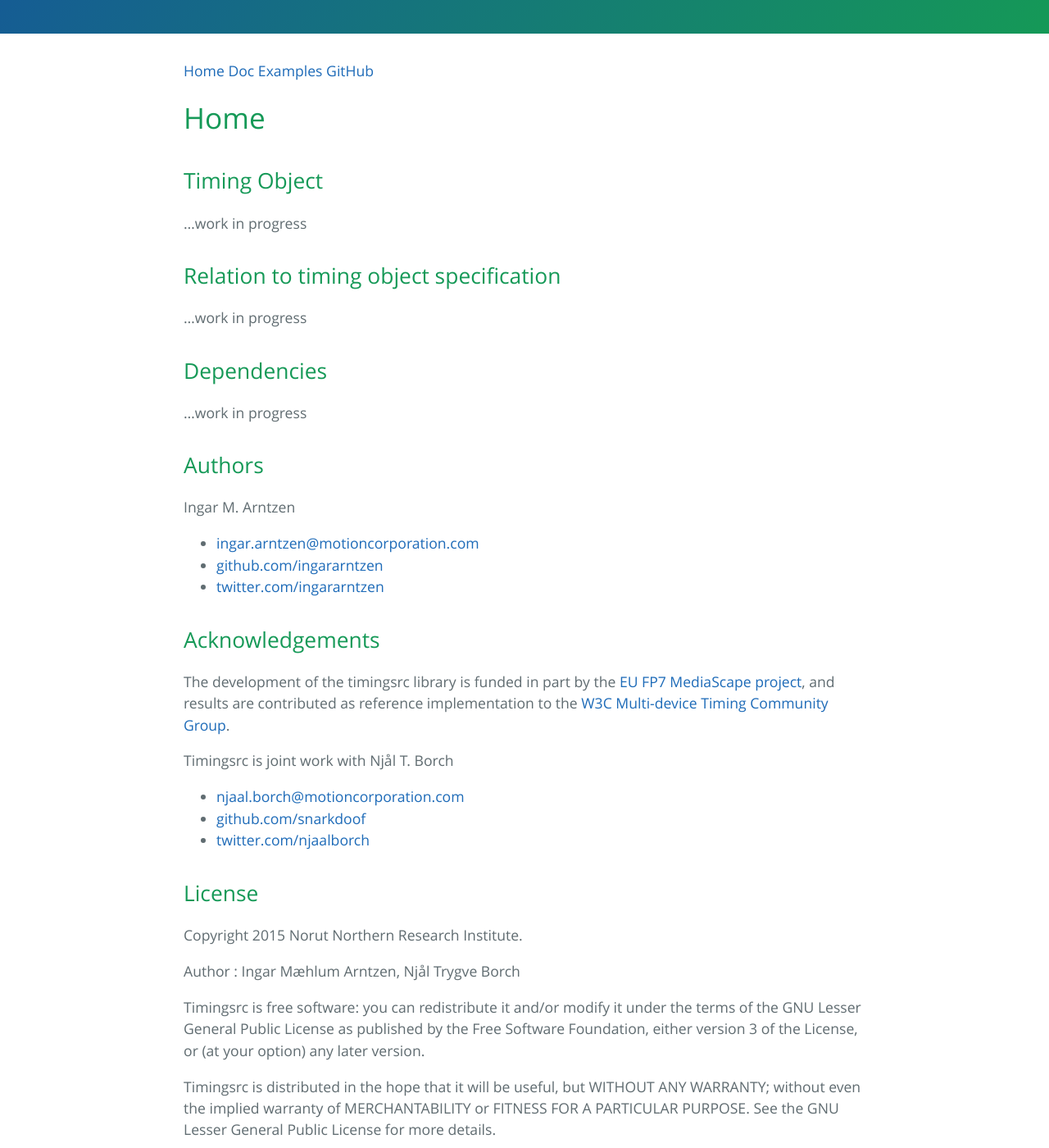
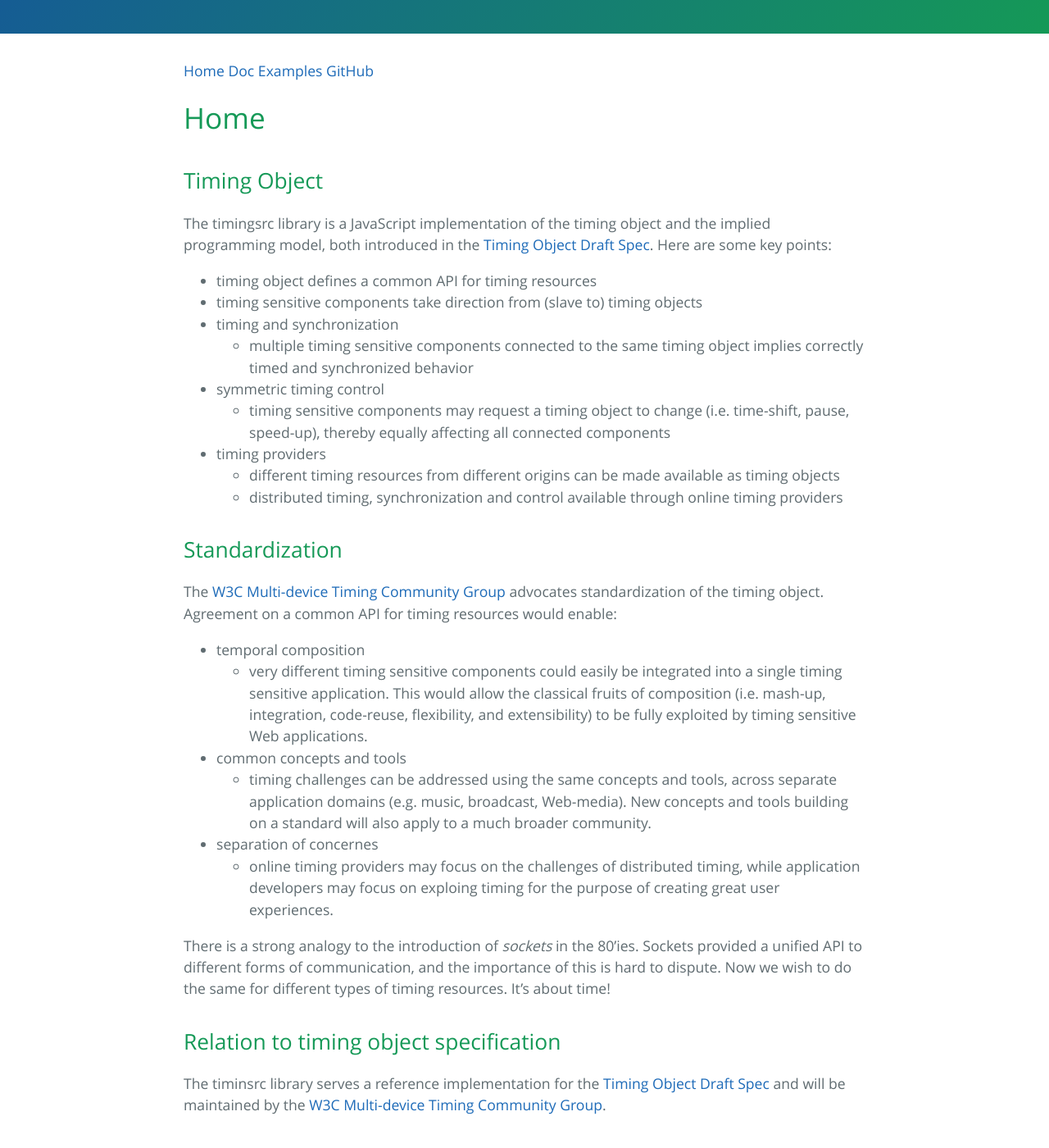
Before and after one commit to webtiming/timingsrc, a Jekyll site: the page built from index.md, in a window 1280 px wide and 1400 px high, scrolled down 202 px. Shown: the whole window at 82% size. Built offline with Jekyll 4.4.1, drawn with Linux system fonts in a browser that asks for light colours; Markdown is read by kramdown in place of the engine named in the settings; some of the changed text lies outside the part shown.

Commit message:
completed main page

```diff
--- a/_includes/nav.html
+++ b/_includes/nav.html
@@ -6,8 +6,8 @@
       {% endfor %}
       -->
     	<a href="{{site.baseurl}}/index.html">Home</a>
-      <a href="{{site.baseurl}}/docs.html">Doc</a>
-      <a href="{{site.baseurl}}/examples.html">Examples</a>
+      <a href="{{site.baseurl}}/doc/index.html">Doc</a>
+      <a href="{{site.baseurl}}/doc/examples.html">Examples</a>
       <!--
       <a href="{{site.baseurl}}/usage.html">Usage</a>
       <a href="{{site.baseurl}}/overview.html">Overview</a>
--- a/_includes/top.html
+++ b/_includes/top.html
@@ -1,6 +1,6 @@
 
 <h1 class="project-name">timingsrc</h1>
-<h2 class="project-tagline">A programming model for timed Web applications, based on the Timing Object. </br>Precise timing, synchronization and control enabled for single-device as well as multi-device Web applications.</h2>
+<h2 class="project-tagline">A programming model for timed Web applications, based on the Timing Object. </br>Precise timing, synchronization and control enabled for single-device and multi-device Web applications.</h2>
 <!--
 <a href="https://github.com/webtiming/timingsrc" class="btn">View on GitHub</a>
 <a href="https://github.com/webtiming/timingsrc/zipball/master" class="btn">Download .zip</a>
--- a/index.md
+++ b/index.md
@@ -4,37 +4,65 @@ title: Home
 ---
 
 ## Timing Object
-...work in progress
+
+The timingsrc library is a JavaScript implementation of the timing object and the implied programming model, both introduced in the [Timing Object Draft Spec](http://webtiming.github.io/timingobject/). Here are some key points:
+
+- timing object defines a common API for timing resources
+- timing sensitive components take direction from (slave to) timing objects
+- timing and synchronization
+	- multiple timing sensitive components connected to the same timing object implies correctly timed and synchronized behavior
+- symmetric timing control
+	- timing sensitive components may request a timing object to change (i.e. time-shift, pause, speed-up), thereby equally affecting all connected components
+- timing providers
+	- different timing resources from different origins can be made available as timing objects
+	- distributed timing, synchronization and control available through online timing providers
+
+
+## Standardization
+
+The [W3C Multi-device Timing Community Group](https://www.w3.org/community/webtiming/) advocates standardization of the timing object. Agreement on a common API for timing resources would enable:
+
+- temporal composition
+	- very different timing sensitive components could easily be integrated into a single timing sensitive application. This would allow the classical fruits of composition (i.e. mash-up, integration, code-reuse, flexibility, and extensibility) to be fully exploited by timing sensitive Web applications.
+- common concepts and tools
+	- timing challenges can be addressed using the same concepts and tools, across separate application domains (e.g. music, broadcast, Web-media). New concepts and tools building on a standard will also apply to a much broader community.
+- separation of concernes
+	- online timing providers may focus on the challenges of distributed timing, while application developers may focus on exploing timing for the purpose of creating great user experiences.
+
+There is a strong analogy to the introduction of *sockets* in the 80'ies. Sockets provided a unified API to different forms of communication, and the importance of this is hard to dispute. Now we wish to do the same for different types of timing resources. It's about time!
+
 
 ## Relation to timing object specification
-...work in progress
 
-## Dependencies
-...work in progress
+The timinsrc library serves a reference implementation for the [Timing Object Draft Spec](http://webtiming.github.io/timingobject/) and will be maintained by the [W3C Multi-device Timing Community Group](https://www.w3.org/community/webtiming/).
 
 ## Authors
 
 Ingar M. Arntzen
 
+- [ingar.arntzen@norut.no](mailto://ingar.arntzen@norut.no)
 - [ingar.arntzen@motioncorporation.com](mailto://ingar.arntzen@motioncorporation.com)
 - [github.com/ingararntzen](https://github.com/ingararntzen)
 - [twitter.com/ingararntzen](https://twitter.com/ingararntzen)
 
-## Acknowledgements
-The development of the timingsrc library is funded in part by the [EU FP7 MediaScape project](http://mediascapeproject.eu), and results are contributed as reference implementation to the [W3C Multi-device Timing Community Group](https://www.w3.org/community/webtiming/).
+Njål T. Borch
 
-Timingsrc is joint work with Njål T. Borch
-
+- [njaal.borch@norut.no](mailto://njaal.borch@norut.no)
 - [njaal.borch@motioncorporation.com](mailto://njaal.borch@motioncorporation.com)
 - [github.com/snarkdoof](https://github.com/snarkdoof)
 - [twitter.com/njaalborch](https://twitter.com/njaalborch)
+
+
+## Acknowledgements
+
+The timingsrc library is developed at [Norut Northern Research Institute](http://norut.no/) and funded in part by the [EU FP7 MediaScape project](http://mediascapeproject.eu). Results are contributed from MediaScape as reference implementation to the [W3C Multi-device Timing Community Group](https://www.w3.org/community/webtiming/).
 
 
 ## License
 
 Copyright 2015 Norut Northern Research Institute.
 
-Author : Ingar Mæhlum Arntzen, Njål Trygve Borch
+Authors : Ingar Mæhlum Arntzen, Njål Trygve Borch
 
 Timingsrc is free software: you can redistribute it and/or modify it under the terms of the GNU Lesser General Public License as published by the Free Software Foundation, either version 3 of the License, or (at your option) any later version.
 
```
Also changed, not shown: doc/index.md (added, +22 -0 lines).
